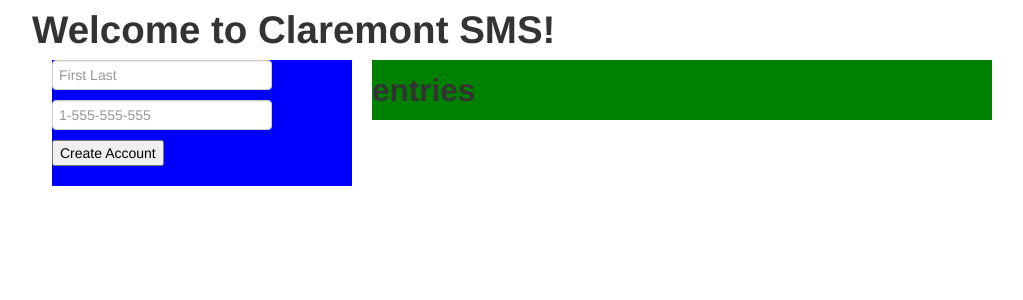
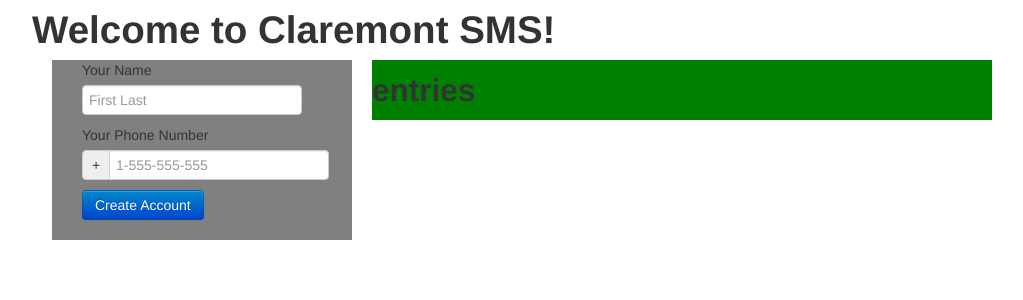
Before and after one commit to s-mcqueen/claremont-sms, a Flask app: template templates/index.html in a window 1280 px wide. Shown: the top 300 px of the page, without its empty margins (118-1141 px from the left). Run offline with Flask 2, Linux system fonts and the light colour scheme; the template is opened without the code that fills it, so the values that code supplies are empty; some libraries are stand-ins or nearby versions.

Commit message:
more work on index.html

```diff
--- a/templates/custom.css
+++ b/templates/custom.css
@@ -1,7 +1,11 @@
 .span4 {
-	background-color: blue;
+	background-color: gray;
 }
 
 .span8 {
 	background-color: green;
 }
+
+#signup {
+	padding-left: 30px;
+}
--- a/templates/index.html
+++ b/templates/index.html
@@ -15,9 +15,17 @@
 		<div class="row">
 			<div class="span4">
 				<form action="">
-					<input type="text" placeholder="First Last">
-					<input type="text" placeholder="1-555-555-555">
-					<input type="submit" value="Create Account">
+					<fieldset id="signup">
+						<label>Your Name</label>
+						<input type="text" placeholder="First Last">
+						<label>Your Phone Number</label>
+						<div class="input-prepend">
+  							<span class="add-on">+</span>
+  							<input class="small" id="appendedPrependedInput" type="text" placeholder="1-555-555-555">
+  						</div>
+  						</br>
+						<button type="submit" class="btn btn-primary">Create Account</button>
+					</fieldset>
 				</form>
 			</div>
 			<div class="span8">
```
